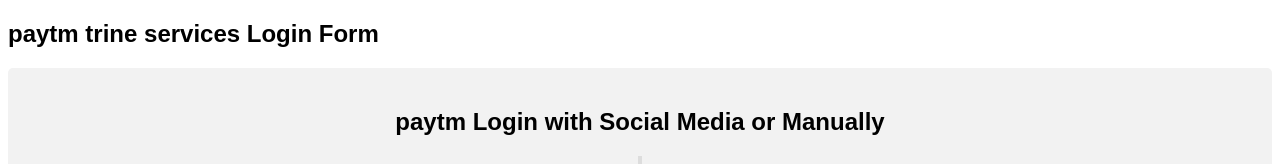
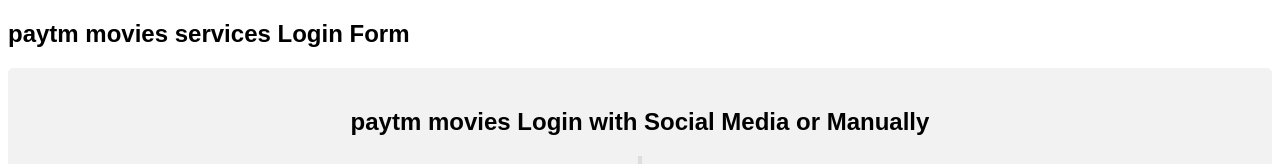
Before and after one commit to kodaganivishnuvardhan/dockerprojectt, a plain HTML site: page index.html in a window 1280 px wide. Shown: the top 164 px of the page. Drawn offline with Linux system fonts and the light colour scheme.

Commit message:
Update index.html

```diff
--- a/index.html
+++ b/index.html
@@ -135,13 +135,13 @@
 </head>
 <body>
 
-<h2>paytm trine services Login Form</h2>
+<h2>paytm movies services Login Form</h2>
 
 
 <div class="container">
   <form action="/action_page.php">
     <div class="row">
-      <h2 style="text-align:center"> paytm Login with Social Media or Manually</h2>
+      <h2 style="text-align:center"> paytm movies Login with Social Media or Manually</h2>
       <div class="vl">
         <span class="vl-innertext">or</span>
       </div>
```
